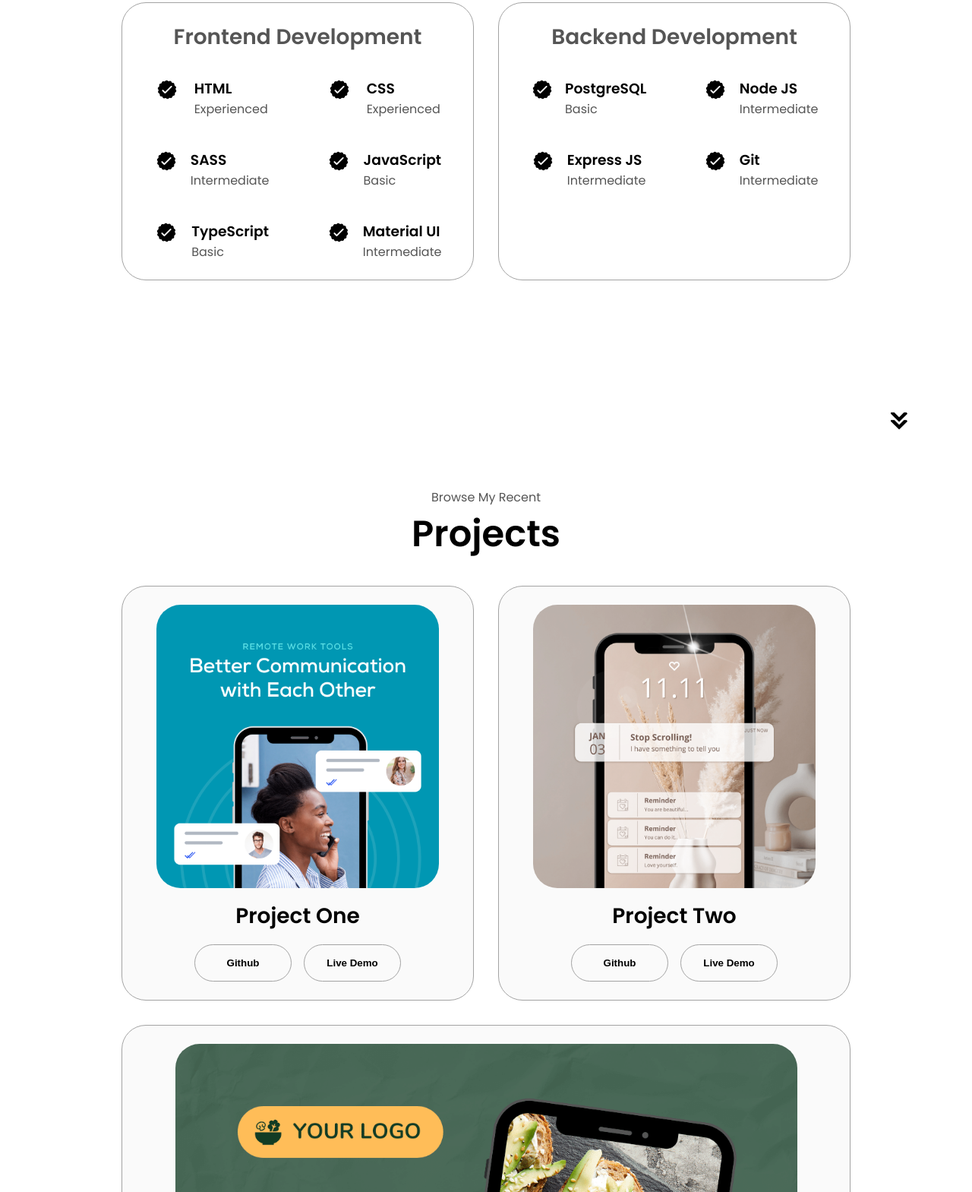
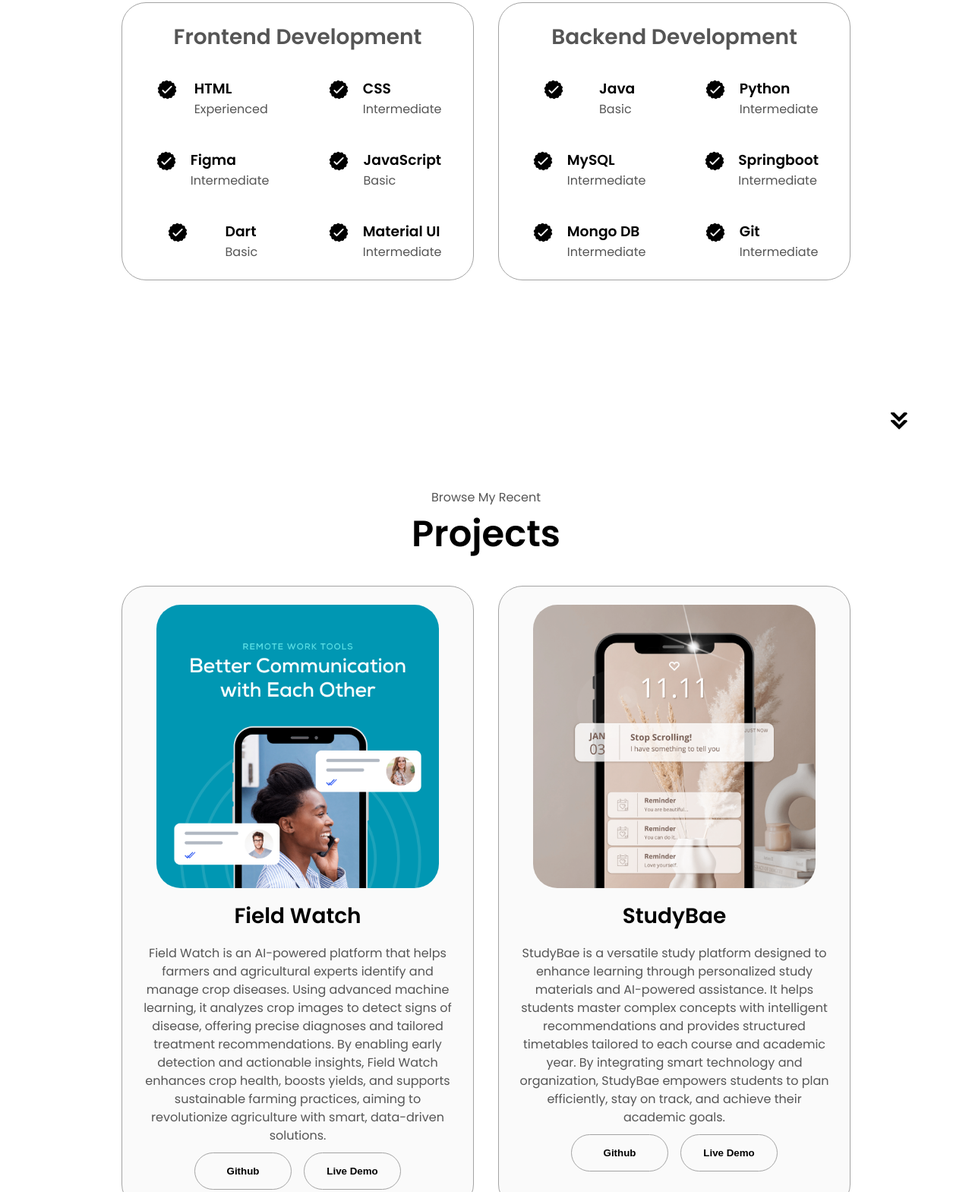
Before and after one commit to brian-mokaya/my-portofolio, a plain HTML site: page index.html in a window 1280 px wide. Shown: the part 1822-3391 px from the top of the page at 76% size. Drawn offline with Linux system fonts and the light colour scheme.

```diff
--- a/index.html
+++ b/index.html
@@ -150,7 +150,7 @@
                 />
                 <div>
                   <h3>CSS</h3>
-                  <p>Experienced</p>
+                  <p>Intermediate</p>
                 </div>
               </article>
               <article>
@@ -160,7 +160,7 @@
                   class="icon"
                 />
                 <div>
-                  <h3>SASS</h3>
+                  <h3>Figma</h3>
                   <p>Intermediate</p>
                 </div>
               </article>
@@ -182,7 +182,7 @@
                   class="icon"
                 />
                 <div>
-                  <h3>TypeScript</h3>
+                  <h3>Dart</h3>
                   <p>Basic</p>
                 </div>
               </article>
@@ -209,7 +209,7 @@
                   class="icon"
                 />
                 <div>
-                  <h3>PostgreSQL</h3>
+                  <h3>Java</h3>
                   <p>Basic</p>
                 </div>
               </article>
@@ -220,7 +220,7 @@
                   class="icon"
                 />
                 <div>
-                  <h3>Node JS</h3>
+                  <h3>Python</h3>
                   <p>Intermediate</p>
                 </div>
               </article>
@@ -231,7 +231,29 @@
                   class="icon"
                 />
                 <div>
-                  <h3>Express JS</h3>
+                  <h3>MySQL</h3>
+                  <p>Intermediate</p>
+                </div>
+              </article>
+              <article>
+                <img
+                  src="./assets/checkmark.png"
+                  alt="Experience icon"
+                  class="icon"
+                />
+                <div>
+                  <h3>Springboot</h3>
+                  <p>Intermediate</p>
+                </div>
+              </article>
+              <article>
+                <img
+                  src="./assets/checkmark.png"
+                  alt="Experience icon"
+                  class="icon"
+                />
+                <div>
+                  <h3>Mongo DB</h3>
                   <p>Intermediate</p>
                 </div>
               </article>
@@ -266,11 +288,15 @@
             <div class="article-container">
               <img
                 src="./assets/project-1.png"
-                alt="Project 1"
+                alt="Field Watch"
                 class="project-img"
               />
             </div>
-            <h2 class="experience-sub-title project-title">Project One</h2>
+            <h2 class="experience-sub-title project-title">Field Watch</h2>
+            <p class="project-description">
+              Field Watch is an AI-powered platform that helps farmers and agricultural experts identify and manage crop diseases. Using advanced machine learning, it analyzes crop images to detect signs of disease, offering precise diagnoses and tailored treatment recommendations.
+              By enabling early detection and actionable insights, Field Watch enhances crop health, boosts yields, and supports sustainable farming practices, aiming to revolutionize agriculture with smart, data-driven solutions.
+            </p>
             <div class="btn-container">
               <button
                 class="btn btn-color-2 project-btn"
@@ -294,7 +320,10 @@
                 class="project-img"
               />
             </div>
-            <h2 class="experience-sub-title project-title">Project Two</h2>
+            <h2 class="experience-sub-title project-title">StudyBae</h2>
+            <p class="project-description">
+              StudyBae is a versatile study platform designed to enhance learning through personalized study materials and AI-powered assistance. It helps students master complex concepts with intelligent recommendations and provides structured timetables tailored to each course and academic year.
+              By integrating smart technology and organization, StudyBae empowers students to plan efficiently, stay on track, and achieve their academic goals.
             <div class="btn-container">
               <button
                 class="btn btn-color-2 project-btn"
@@ -319,6 +348,9 @@
               />
             </div>
             <h2 class="experience-sub-title project-title">Project Three</h2>
+            <p class="project-description">
+              A portfolio website template for developers to showcase their skills, projects, and contact information in a professional layout.
+            </p>
             <div class="btn-container">
               <button
                 class="btn btn-color-2 project-btn"
--- a/style.css
+++ b/style.css
@@ -380,6 +380,13 @@
   border-color: rgb(163, 163, 163);
 }
 
+.project-description {
+  font-size: 1rem;
+  color: #555; /* Adjust color as needed */
+  margin: 10px 0;
+  line-height: 1.5;
+}
+
 /* CONTACT */
 
 #contact {
```
